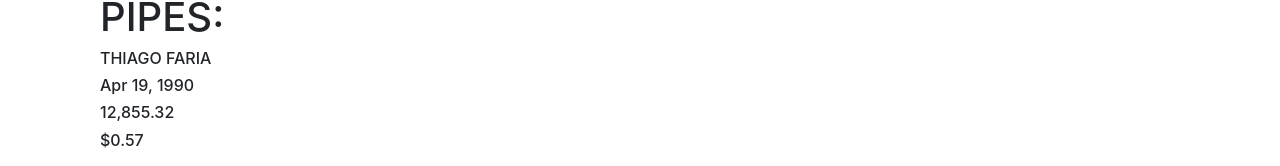
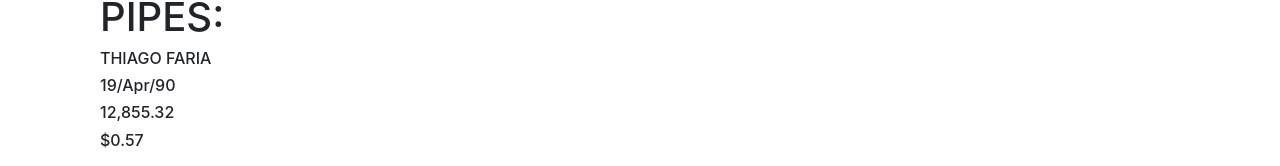
Before and after one commit to arellano84/meuprojecto, an Angular app: page / in a window 1280 px wide. Shown: the part 151-317 px from the top of the page. Built offline with nearby package versions, Linux system fonts and the light colour scheme.

Commit message:
11.7. Passando parâmetros para pipes

```diff
--- a/src/app/pipes/pipes.component.html
+++ b/src/app/pipes/pipes.component.html
@@ -3,7 +3,7 @@
 
     <h1>PIPES:</h1>
     <h6>{{ nome | uppercase }}</h6>
-    <h6>{{ dataAniversario | date }}</h6>
-    <h6>{{ preco | number }}</h6>
-    <h6>{{ troco | currency }}</h6>
+    <h6>{{ dataAniversario | date:'dd/MMM/yy' }}</h6>
+    <h6>{{ preco | number:'1.2-2' }}</h6>
+    <h6>{{ troco | currency:'MXM':'$' }}</h6>
   </div>
```
